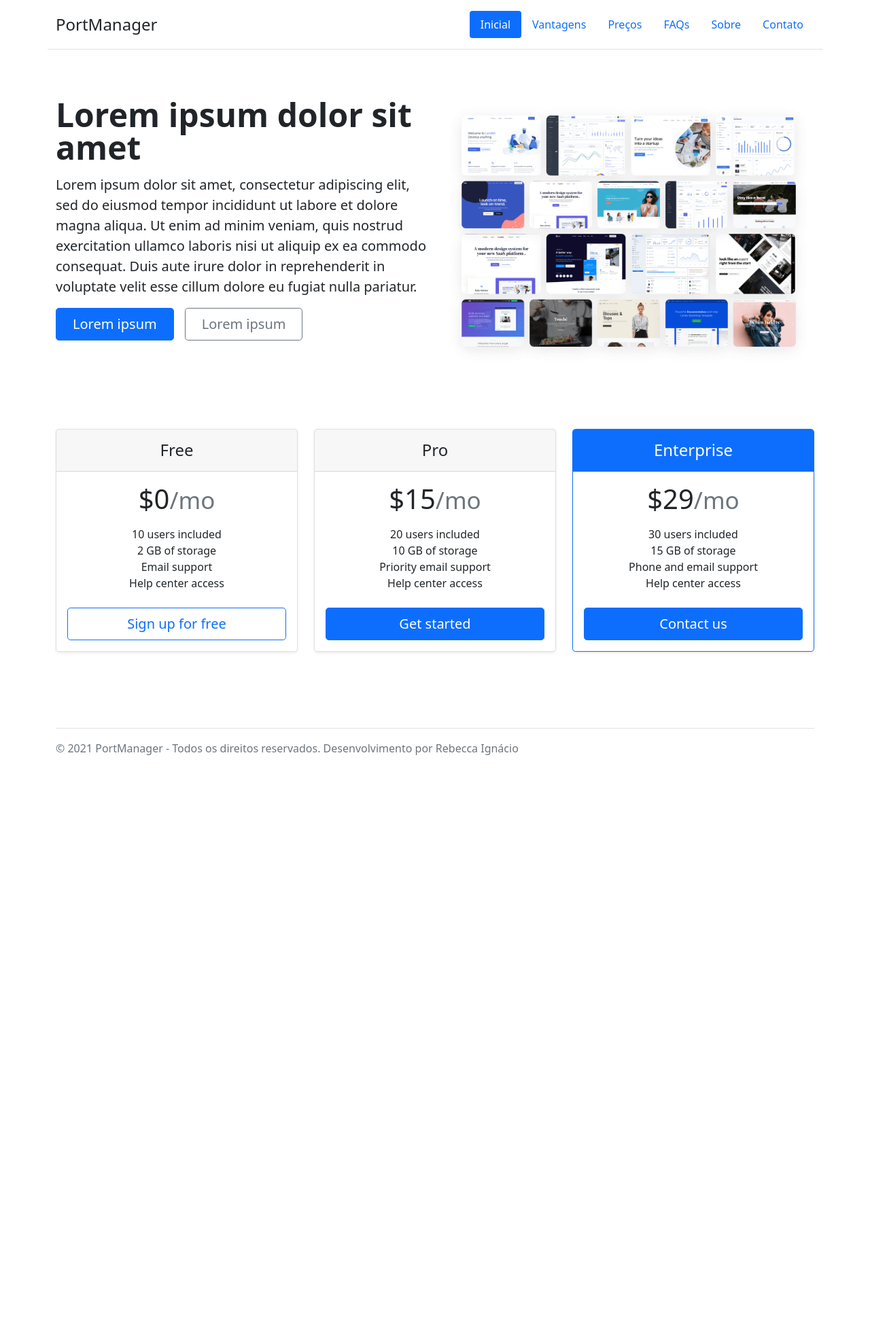
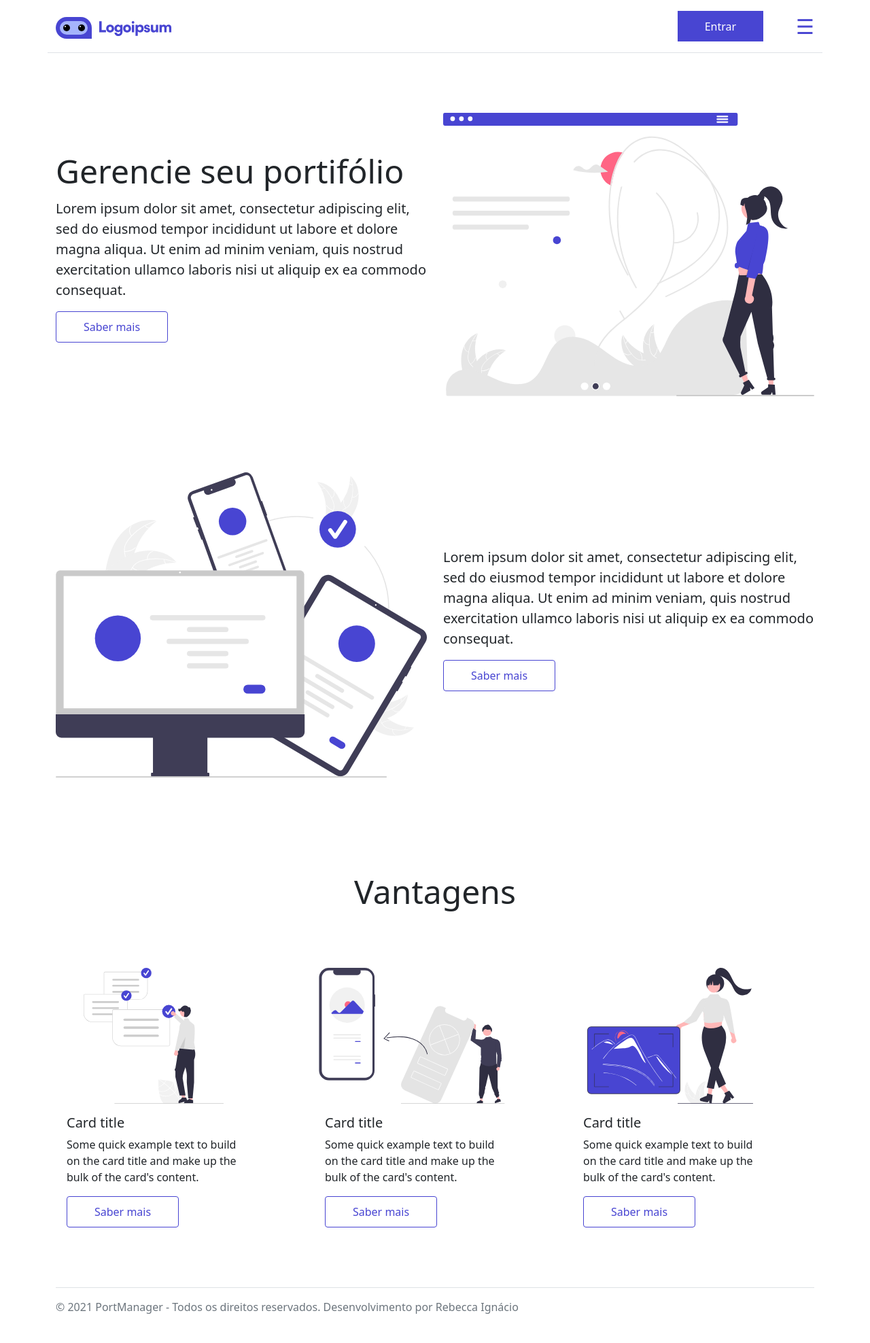
Before and after one commit to rebeccaaaaaaaaaaa/portmanager, a Django app: page / in a window 1280 px wide. Shown: the whole page at 68% size. Before the commit the page ends 1111 px from the top, so only its background shows below. Run offline with Django 3.2, Linux system fonts and the light colour scheme.

Commit message:
apply new frontend in institucional site

```diff
--- a/institucional/static/css/styles.css
+++ b/institucional/static/css/styles.css
@@ -0,0 +1,90 @@
+.sidenav {
+  height: 100%;
+  width: 0;
+  position: fixed;
+  z-index: 1;
+  top: 0;
+  left: 0;
+  background-color: #4845d2eb;
+  overflow-x: hidden;
+  transition: 0.5s;
+  padding-top: 25%;
+  }
+
+  .sidenav a {
+    padding: 8px 8px 8px 32px;
+    text-decoration: none;
+    font-size: 25px;
+    color: #fff;
+    display: block;
+    transition: 0.3s;
+  }
+
+  .sidenav a:hover {
+    color: #f1f1f1;
+  }
+
+  .sidenav .closebtn {
+    position: absolute;
+    top: 0;
+    right: 25px;
+    font-size: 36px;
+    margin-left: 50px;
+  }
+
+  @media screen and (max-height: 450px) {
+    .sidenav {padding-top: 15px;}
+    .sidenav a {font-size: 18px;}
+  }
+
+  .align-center{
+    align-items: center;
+  }
+
+  .btn-outline {
+    color: #4845d2;
+    border-color: #4845d2;
+    padding: 10px 40px;
+    transition: all .6s;
+}
+
+.btn-outline:hover{
+
+  color: #fff;
+  background-color: #4845d2;
+}
+
+.nav {
+  justify-content: center;
+}
+
+.btn-login{
+  padding: 0 40px;
+  color: #fff;
+  text-decoration: none;
+  transition: all 0.2s ease;
+  background: #4845d2;
+  margin-right: 3rem;
+  display: flex;
+  align-items: center;
+  justify-content: center;
+}
+
+.btn-login:hover{
+  color: #fff;
+  opacity: .9;
+}
+
+.card {
+  border: unset;
+}
+
+@media (max-width: 992px) {
+  .nav {
+    display: grid;
+ }
+
+ .btn-login {
+  margin-right: 0rem;
+}
+}
--- a/institucional/static/js/scripts.js
+++ b/institucional/static/js/scripts.js
@@ -0,0 +1,8 @@
+// SCRIP PARA ABRIR E FECHAR O MENU
+function openNav() {
+  document.getElementById("mySidenav").style.width = "100%";
+}
+
+function closeNav() {
+  document.getElementById("mySidenav").style.width = "0";
+}
--- a/institucional/templates/base.html
+++ b/institucional/templates/base.html
@@ -25,5 +25,6 @@
     <!-- Option 1: Bootstrap Bundle with Popper -->
     <script src="https://cdn.jsdelivr.net/npm/bootstrap@5.1.1/dist/js/bootstrap.bundle.min.js" integrity="sha384-/bQdsTh/da6pkI1MST/rWKFNjaCP5gBSY4sEBT38Q/9RBh9AH40zEOg7Hlq2THRZ" crossorigin="anonymous"></script>
     <script src="{% static 'js/scripts.js' %}"> </script>
+
   </body>
 </html>
--- a/institucional/templates/header.html
+++ b/institucional/templates/header.html
@@ -1,15 +1,21 @@
 
-    <header class="container d-flex flex-wrap justify-content-center py-3 mb-4 border-bottom">
+ {% load static%}
+ <header class="container d-flex flex-wrap justify-content-between py-3 mb-4 border-bottom">
   <a href="/" class="d-flex align-items-center mb-3 mb-md-0 me-md-auto text-dark text-decoration-none">
-        <span class="fs-4"> PortManager</span>
+    <span class="fs-4"> <img src="{% static 'images/logo.svg' %}" alt=""></span>
   </a>
 
-      <ul class="nav nav-pills">
-        <li class="nav-item"><a href="/" class="nav-link active" aria-current="page">Inicial</a></li>
+  <div id="mySidenav" class="sidenav">
+    <a href="javascript:void(0)" class="closebtn" onclick="closeNav()">&times;</a>
+    <ul class="nav-pills nav">
+      <li class="nav-item"><a href="/" class="nav-link" aria-current="page">Inicial</a></li>
       <li class="nav-item"><a href="{% url 'advantages' %}" class="nav-link">Vantagens</a></li>
       <li class="nav-item"><a href="{% url 'prices' %}" class="nav-link">Preços</a></li>
       <li class="nav-item"><a href="{% url 'faq' %}" class="nav-link">FAQs</a></li>
       <li class="nav-item"><a href="{% url 'about' %}" class="nav-link">Sobre</a></li>
       <li class="nav-item"><a href="{% url 'contact' %}" class="nav-link">Contato</a></li>
     </ul>
+  </div>
+  <a href="{% url 'contact' %}" class="btn-login"> Entrar </a>
+  <span style="color: #4845d2;font-size:30px;cursor:pointer" onclick="openNav()">&#9776;</span>
 </header>
--- a/institucional/templates/site/index.html
+++ b/institucional/templates/site/index.html
@@ -5,23 +5,26 @@
 
 {% include 'header.html' %}
 <section class="container py-5">
-    <div class="row">
+  <div class="row align-center">
 
     <div class="col-lg-6">
-            <h1 class="display-5 fw-bold lh-1 mb-3">Lorem ipsum dolor sit amet</h1>
-            <p class="lead">Lorem ipsum dolor sit amet, consectetur adipiscing elit, sed do eiusmod tempor incididunt ut labore et dolore magna aliqua.
+      <h1 class="display-5 lh-1 mb-3">Gerencie seu portifólio</h1>
+      <p class="lead">Lorem ipsum dolor sit amet, consectetur adipiscing elit, sed do eiusmod tempor incididunt ut
+        labore et dolore magna aliqua.
         Ut enim ad minim veniam, quis nostrud exercitation ullamco laboris nisi ut aliquip ex ea commodo consequat.
-                            Duis aute irure dolor in reprehenderit in voluptate velit esse cillum dolore eu fugiat nulla pariatur.
+
       </p>
       <div class="d-grid gap-2 d-md-flex justify-content-md-start">
-              <button type="button" class="btn btn-primary btn-lg px-4 me-md-2">Lorem ipsum</button>
-              <button type="button" class="btn btn-outline-secondary btn-lg px-4">Lorem ipsum</button>
+
+        <button type="button" class="btn btn-outline">Saber mais</button>
+
       </div>
     </div>
 
-            <div class="col-lg-6">
+    <div class="col-lg-6 mt-3">
 
-                <img src="{% static 'images/bootstrap-themes.png' %}" class="d-block mx-lg-auto img-fluid" alt="Bootstrap Themes" width="700" height="500" loading="lazy">
+      <img src="{% static 'images/banner.svg' %}" class="d-block mx-lg-auto img-fluid" alt="" width="700" height="500"
+        loading="lazy">
 
     </div>
 
@@ -31,55 +34,63 @@
 </section>
 
 <section class="container py-5">
-    <div class="row row-cols-1 row-cols-md-3 mb-3 text-center">
-        <div class="col">
-          <div class="card mb-4 rounded-3 shadow-sm">
-            <div class="card-header py-3">
-              <h4 class="my-0 fw-normal">Free</h4>
+  <div class="row align-center">
+    <div class="col-lg-6 mt-3" >
+      <img src="{% static 'images/telas.svg' %}" class="d-block mx-lg-auto img-fluid" alt="" width="700" height="500"
+        loading="lazy">
     </div>
-            <div class="card-body">
-              <h1 class="card-title pricing-card-title">$0<small class="text-muted fw-light">/mo</small></h1>
-              <ul class="list-unstyled mt-3 mb-4">
-                <li>10 users included</li>
-                <li>2 GB of storage</li>
-                <li>Email support</li>
-                <li>Help center access</li>
-              </ul>
-              <button type="button" class="w-100 btn btn-lg btn-outline-primary">Sign up for free</button>
+    <div class="col-lg-6">
+      <p class="lead">Lorem ipsum dolor sit amet, consectetur adipiscing elit, sed do eiusmod tempor incididunt ut
+        labore et dolore magna aliqua.
+        Ut enim ad minim veniam, quis nostrud exercitation ullamco laboris nisi ut aliquip ex ea commodo consequat.
+      </p>
+      <div class="d-grid gap-2 d-md-flex justify-content-md-start">
+        <button type="button" class="btn btn-outline">Saber mais</button>
       </div>
     </div>
   </div>
-        <div class="col">
-          <div class="card mb-4 rounded-3 shadow-sm">
-            <div class="card-header py-3">
-              <h4 class="my-0 fw-normal">Pro</h4>
+</section>
+
+<section class="py-5">
+  <div class="container">
+    <div class="row">
+      <div class="col-lg-12 text-center py-5 mb-4 ">
+        <h1 class="display-5 lh-1 mb-3"> Vantagens </h1>
       </div>
+      <div class="col-lg-4">
+        <div class="card" style="width: 18rem;">
+          <img class="card-img-top" src="{% static 'images/organizacao.svg' %}" alt="Card image cap" width="300"
+            height="200">
           <div class="card-body">
-              <h1 class="card-title pricing-card-title">$15<small class="text-muted fw-light">/mo</small></h1>
-              <ul class="list-unstyled mt-3 mb-4">
-                <li>20 users included</li>
-                <li>10 GB of storage</li>
-                <li>Priority email support</li>
-                <li>Help center access</li>
-              </ul>
-              <button type="button" class="w-100 btn btn-lg btn-primary">Get started</button>
+            <h5 class="card-title">Card title</h5>
+            <p class="card-text">Some quick example text to build on the card title and make up the bulk of the card's
+              content.</p>
+            <button type="button" class="btn btn-outline">Saber mais</button>
           </div>
         </div>
       </div>
-        <div class="col">
-          <div class="card mb-4 rounded-3 shadow-sm border-primary">
-            <div class="card-header py-3 text-white bg-primary border-primary">
-              <h4 class="my-0 fw-normal">Enterprise</h4>
+      <div class="col-lg-4">
+        <div class="card" style="width: 18rem;">
+          <img class="card-img-top" src="{% static 'images/responsivo.svg' %}" alt="Card image cap" width="300"
+            height="200">
+          <div class="card-body">
+            <h5 class="card-title">Card title</h5>
+            <p class="card-text">Some quick example text to build on the card title and make up the bulk of the card's
+              content.</p>
+            <button type="button" class="btn btn-outline">Saber mais</button>
           </div>
+        </div>
+      </div>
+      <div class="col-lg-4">
+        <div class="card" style="width: 18rem;">
+          <img class="card-img-top" src="{% static 'images/exposicao.svg' %}" alt="Card image cap" width="300"
+            height="200">
           <div class="card-body">
-              <h1 class="card-title pricing-card-title">$29<small class="text-muted fw-light">/mo</small></h1>
-              <ul class="list-unstyled mt-3 mb-4">
-                <li>30 users included</li>
-                <li>15 GB of storage</li>
-                <li>Phone and email support</li>
-                <li>Help center access</li>
-              </ul>
-              <button type="button" class="w-100 btn btn-lg btn-primary">Contact us</button>
+            <h5 class="card-title">Card title</h5>
+            <p class="card-text">Some quick example text to build on the card title and make up the bulk of the card's
+              content.</p>
+            <button type="button" class="btn btn-outline">Saber mais</button>
+          </div>
         </div>
       </div>
     </div>
```
Also changed, not shown: institucional/static/images/banner.svg (added), institucional/static/images/bootstrap-themes.png (deleted), institucional/static/images/exposicao.svg (added), institucional/static/images/logo.svg (added), institucional/static/images/organizacao.svg (added), institucional/static/images/responsivo.svg (added), institucional/static/images/telas.svg (added). Lines whose indentation alone changed are shown as unchanged.
